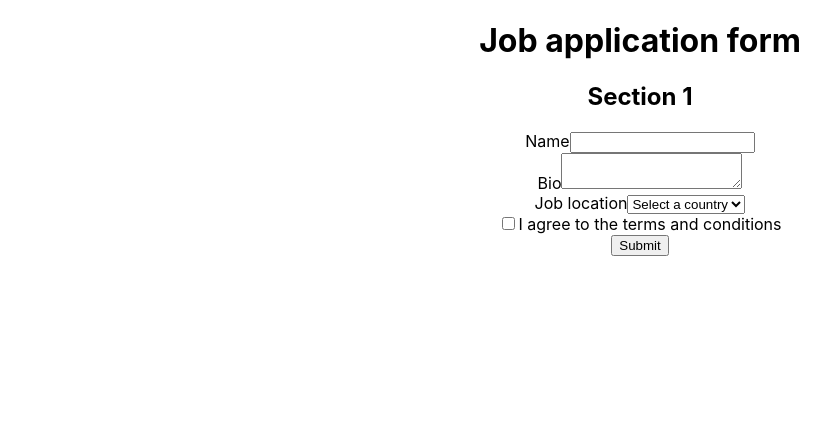
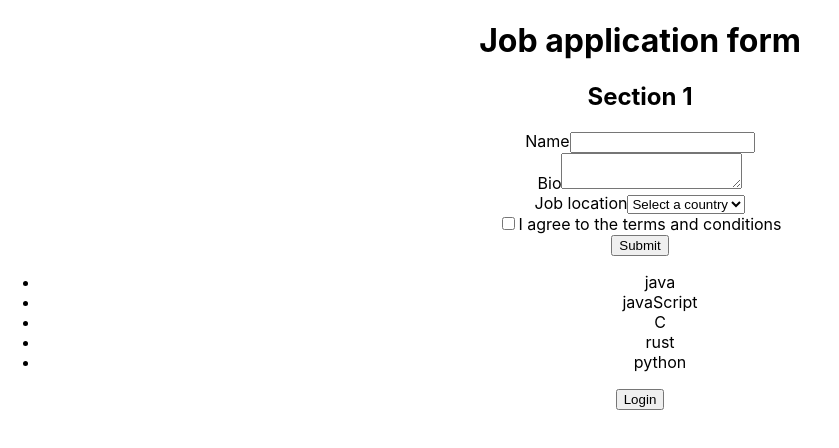
Before and after one commit to JBryskiewicz/jest-testing, a React (Create React App) app: page / in a window 1280 px wide. Shown: the top 448 px of the page, without its empty margins (0-839 px from the left). Built offline with nearby package versions, Linux system fonts and the light colour scheme.

Commit message:
Testing renders with queries getBy, queryBy

```diff
--- a/src/App.tsx
+++ b/src/App.tsx
@@ -1,13 +1,17 @@
 import React from 'react';
 import './App.css';
 import {Application} from "./TDD/Application";
+import {Skills} from "./TDD/Skills";
+
+export const SKILLS: string[] = ['java', 'javaScript', 'C', 'rust', 'python',];
 
 function App() {
-  return (
-    <div className="App">
-      <Application/>
-    </div>
-  );
+    return (
+        <div className="App">
+            <Application/>
+            <Skills skills={SKILLS}/>
+        </div>
+    );
 }
 
 export default App;
--- /dev/null
+++ b/src/TDD/Skills.tsx
@@ -0,0 +1,22 @@
+import {useState} from "react";
+
+type Props = {
+    skills: string[]
+}
+export function Skills({skills}: Props) {
+    const [isLoggedIn, setIsLoggedIn] = useState(false);
+
+    return (
+        <>
+            <ul>
+                {skills.map((skill) => {
+                    return <li key={skill}>{skill}</li>;
+                })}
+            </ul>
+            {isLoggedIn
+                ? (<button>Start Learning</button>)
+                : <button onClick={() => setIsLoggedIn(true)}>Login</button>
+            }
+        </>
+    );
+}
```
Also changed, not shown: 2 other files (tests, documents, lock files or other folders).
